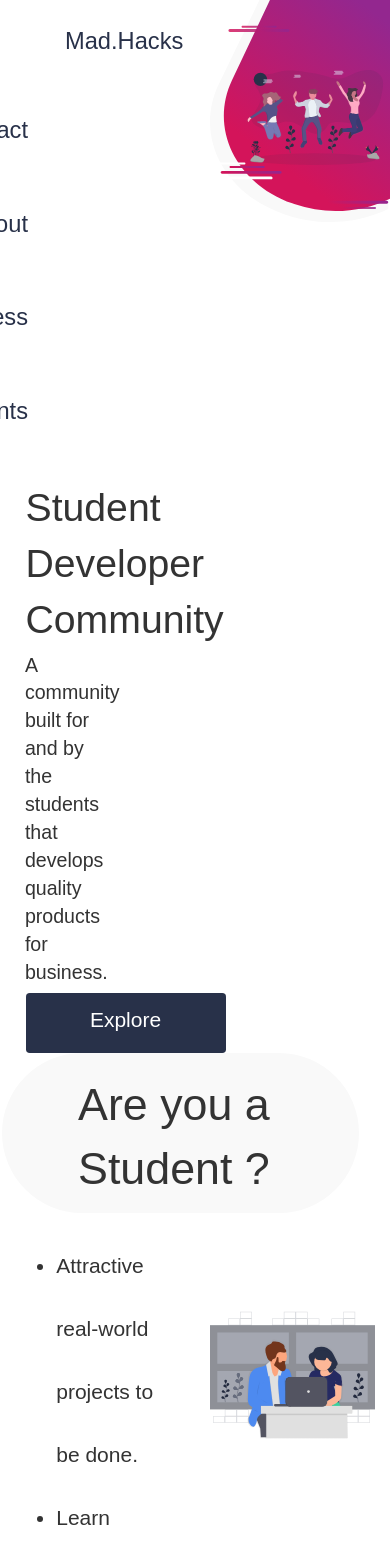
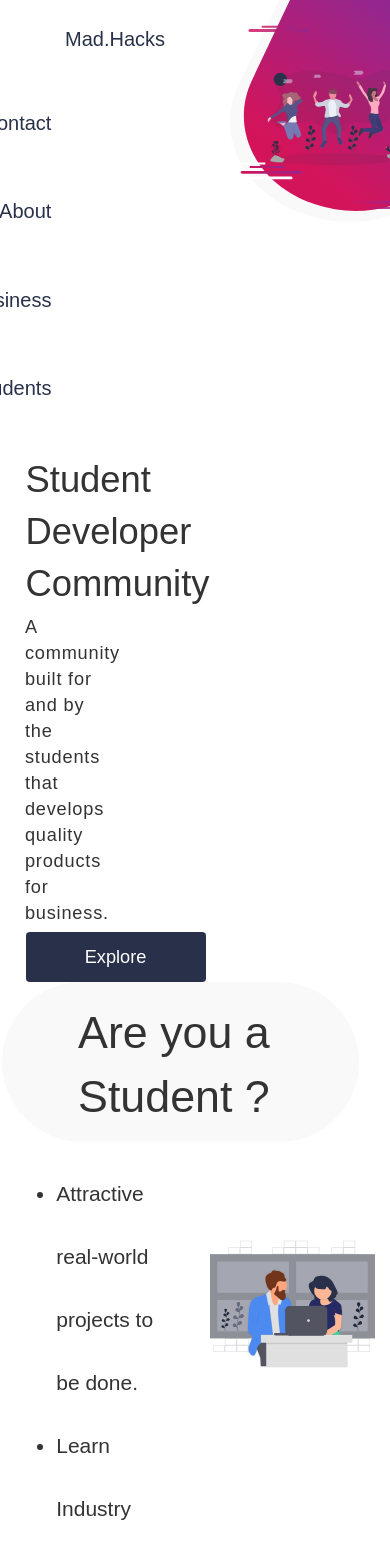
Before and after one commit to mad-hacks/madhacks-webapp, a Vue app: page /#/ in a window 390 px wide. Shown: the top 1550 px of the page. Built offline with nearby package versions, Linux system fonts and the light colour scheme; a web font is replaced by a local one.

Commit message:
Fixes for the home section up to 1000px :construction:

```diff
--- a/src/assets/css/welcome.css
+++ b/src/assets/css/welcome.css
@@ -573,5 +573,72 @@
 }
 
 @media only screen and (max-width:1199px){
+  .mhacks-tn-right-item{
+    margin-left: -15vw;
+    margin-right: 15vw;
+  }
+}
+
+@media only screen and (max-width: 1150px){
+  .mhacks-tn-right-item{
+    margin-right: 17vw;
+    margin-left: -17vw;
+    font-size: 1.2em;
+  }
+
+  .mhacks-tn-left-logo{
+    font-size: 1.2em;
+  }
+
+  .mhacks-top-bg{
+    height: 560px;
+    margin-left: 5vw;
+  }
+}
+
+@media only screen and (max-width: 1065px){
+  .mhacks-tn-left-logo{
+    font-size: 1.1em;
+  }
+
+  .mhacks-tn-right-item{
+    font-size: 1.1em;
+  }
+
+  .mhacks-top-bg{
+    height: 520px;
+  }
+
+  .mhacks-top-header{
+    font-size: 2.6em;
+  }
+
+  .mhacks-top-para{
+    font-size: 1.3em;
+    letter-spacing: 0.8px;
+  }
+
+  .mhacks-top-btn{
+    font-size: 1.3em;
+    width: 180px;
+    height: 50px;
+  }
+}
+
+@media only screen and (max-width: 1040px){
+  .mhacks-tn-right-item{
+    margin-left: -20vw;
+    margin-right: 20vw;
+  }
+}
+
+@media only screen and (max-width: 1020px){
+  .mhacks-tn-right-item{
+    margin-left: -24vw;
+    margin-right: 24vw;
+  }
+}
+
+@media only screena and (max-width: 990px){
 
 }
```
